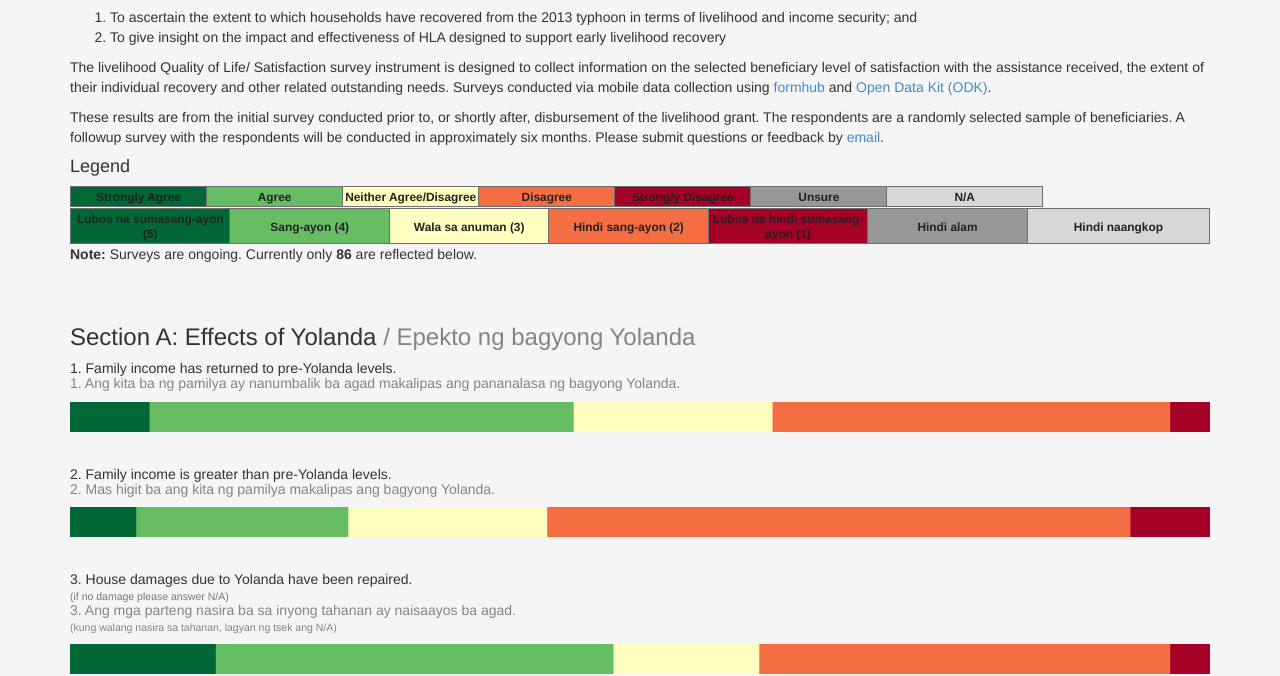
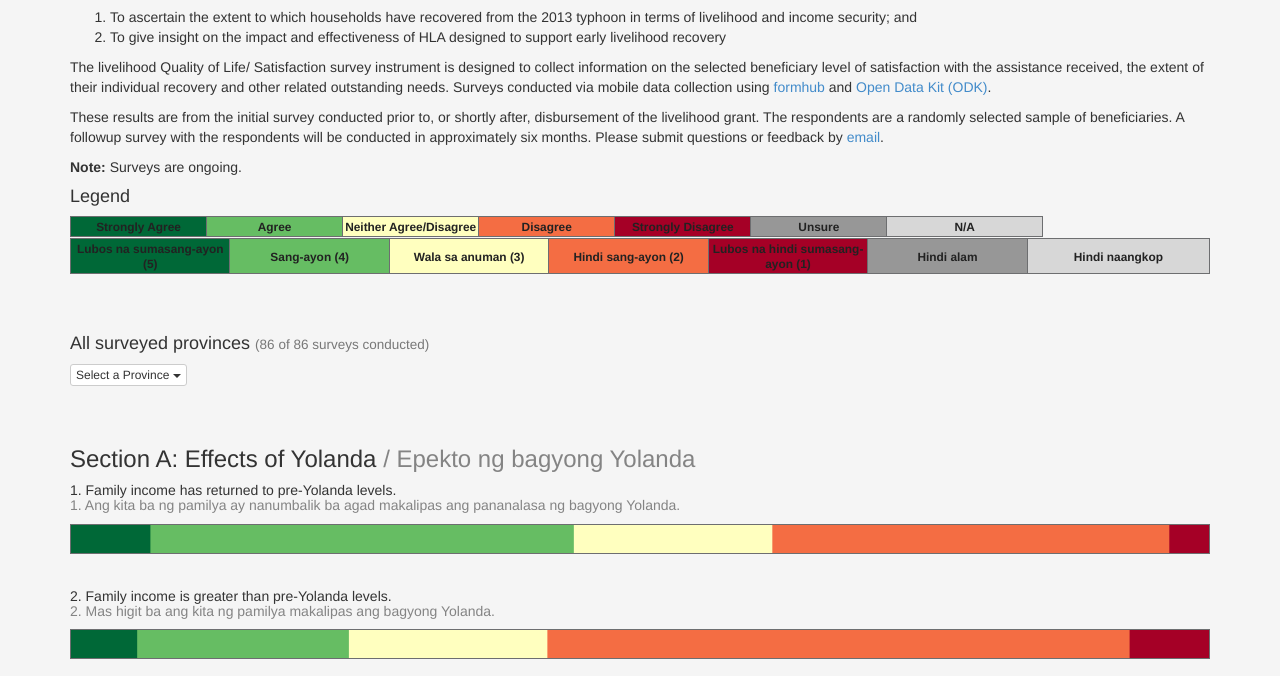
Before and after one commit to AmericanRedCross/rita-cart-survey, a plain HTML site: page index.html in a window 1280 px wide. Shown: the part 124-800 px from the top of the page. Drawn offline with Linux system fonts and the light colour scheme.

Commit message:
option to filter by province

```diff
--- a/css/main.css
+++ b/css/main.css
@@ -11,6 +11,9 @@ body {
 .responsesBar {
 	width: 100%;
 	height: 30px;
+}
+.responsesBar svg {
+	border: 1px solid #6d6e70;
 }
 .table-custom hr {
 	margin: 3px 0;
--- a/index.html
+++ b/index.html
@@ -53,6 +53,7 @@
       </p>
       <p>The livelihood Quality of Life/ Satisfaction survey instrument is designed to collect information on the selected beneficiary level of satisfaction with the assistance received, the extent of their individual recovery and other related outstanding needs. Surveys conducted via mobile data collection using <a target="_blank" href="https://github.com/SEL-Columbia/formhub">formhub</a> and <a target="_blank" href="https://opendatakit.org/">Open Data Kit (ODK)</a>.</p>
       <p>These results are from the initial survey conducted prior to, or shortly after, disbursement of the livelihood grant. The respondents are a randomly selected sample of beneficiaries. A followup survey with the respondents will be conducted in approximately six months. Please submit questions or feedback by <a href="mailto:daniel.joseph@ifrc.org" target="_blank" title="daniel.joseph@ifrc.org">email</a>.</p>
+      <p><b>Note:</b> Surveys are ongoing.</p>
 
       <h4>Legend</h4>
       <table class="table-custom">
@@ -84,7 +85,22 @@
         </tbody>
       </table>
 
-      <p><b>Note:</b> Surveys are ongoing. Currently only <b><span id="surveyCount">0</span></b> are reflected below.</p>
+
+
+    <div style="margin-top:60px;">
+    <h4> <span id="selected-admin-label">All surveyed provinces</span>
+      <small>(<span id="selected-survey-count">X</span> of <span id="surveyCount">X</span> surveys conducted)</small></h4>
+    <div class="btn-group">
+      <button type="button" class="btn btn-default btn-xs dropdown-toggle" data-toggle="dropdown">
+        Select a Province <span class="caret"></span>
+      </button>
+      <ul id="dropdown-menu-province" class="dropdown-menu" role="menu">
+        <li><a href="#" onClick="provinceSelect('ALL'); return false;">All Provinces</a></li>
+        <li class="divider"></li>
+      </ul>
+    </div>
+
+
 
       <div id="sectionA" class="question-section" style="margin-top:60px;">
       <h3>Section A: Effects of Yolanda
@@ -106,7 +122,7 @@
       </div>
 
       <div id="sectionD" class="question-section">
-      <h3>Section D: Income and Expenses <span class="text-tagalog">Kita at Gastusin matapos ang Yolanda (2-3 buwan matapos ang Yolanda)</span>
+      <h3>Section D: Income and Expenses <span class="text-tagalog">Kita at Gastusin matapos ang Yolanda</span>
       </h3>
       </div>
 
--- a/js/main.js
+++ b/js/main.js
@@ -3,10 +3,23 @@
 // global variables
 // ================
 var surveyData = [];
+var filteredData = [];
 var surveyQuestions = [];
 var answers = ["agree_strongly", "agree", "neither", "disagree", "disagree_strongly", "unsure", "na"];
 var summedResponses = [];
 var totalCount = 0;
+
+var adminLookup = {
+	"PH060400000" :	"Aklan",
+	"PH060600000" :	"Antique",
+	"PH061900000" :	"Capiz",
+	"PH063000000" :	"Iloilo",
+	"PH072200000" :	"Cebu",
+	"PH083700000" :	"Leyte",
+	"PH175300000" :	"Palawan",
+	"PH086000000" :	"Samar (Western)",
+	"PH082600000" :	"Eastern Samar"
+};
 
 // helper functions
 // ================
@@ -61,12 +74,50 @@ function buildHtml() {
 		$(sectionId).append(questionHtml);
 		var questionId = '#' + question.name;
 	});
+	buildProvinceDropdown();
+}
+
+function buildProvinceDropdown() {
+  var provinceList = [];
+  $.each(surveyData, function(index, survey){
+    var thisProvincePcode = survey["municipality"].slice(0,6) + "00000";
+    var thisProvince = adminLookup[thisProvincePcode];
+    survey["provinceName"] = thisProvince;
+    if($.inArray(thisProvince, provinceList) === -1){
+      provinceList.push(thisProvince);
+    }
+  });
+  // sort so that the regions appear in alphabetical order in dropdown
+  provinceList = provinceList.sort();
+  // create item elements in dropdown list
+  for(var i = 0; i < provinceList.length; i++) {
+      var item = provinceList[i];
+      var listItemHtml = '<li><a href="#" onClick="provinceSelect(' +"'"+ item +"'"+ '); return false;">' + item + "</li>"
+      $('#dropdown-menu-province').append(listItemHtml);
+  }
+  provinceSelect("ALL");
+}
+
+function provinceSelect(selection){
+	filteredData = [];
+	if(selection == "ALL"){
+		$("#selected-admin-label").html("All surveyed provinces");
+		filteredData = surveyData;
+
+	} else {
+		$.each(surveyData, function(index, survey){
+			$("#selected-admin-label").html(selection);
+			if(survey.provinceName == selection){
+				filteredData.push(survey);
+			}
+		});
+	}
+	$("#selected-survey-count").html(filteredData.length);
 	parseData();
 }
 
 
 function parseData() {
-
 	summedResponses = [];
 	// count up responses by question (A01, A02, ...) and answer (strongly_agree, agree, ...)
 	$.each(surveyQuestions, function(questionIndex, question){
@@ -78,7 +129,7 @@ function parseData() {
 		questionObject[question.name] = answerCountsObject;
 
 
-		$.each(surveyData, function(responseIndex, response){
+		$.each(filteredData, function(responseIndex, response){
 			var thisAnswer = response[question.name];
 			questionObject[question.name][thisAnswer] += 1;
 		});
@@ -89,6 +140,7 @@ function parseData() {
 }
 
 function graphData() {
+
 
 	$.each(summedResponses, function(questionIndex, questionObject){
 		var questionDivId = '';
```
